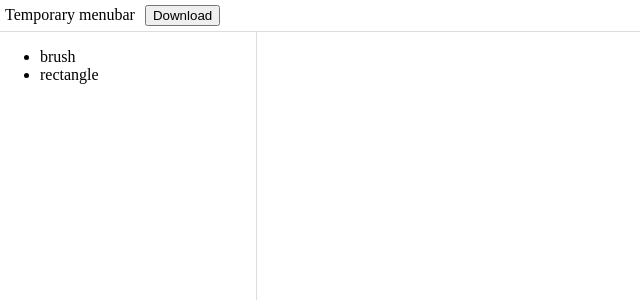
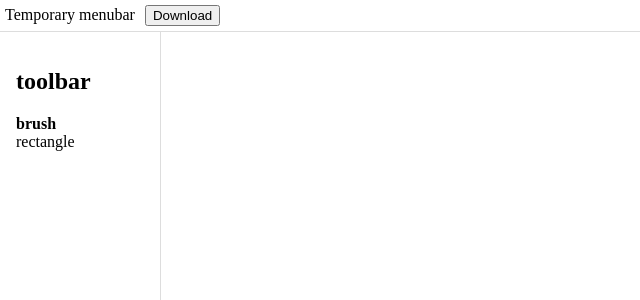
Before and after one commit to brandongit2/slate-old, a React (Create React App) app: page / in a window 1280 px wide. Shown: the top 300 px of the page, without its empty margins (0-640 px from the left). Built offline with nearby package versions, Linux system fonts and the light colour scheme.

Commit message:
Added current tool highlighting in toolbar.

```diff
--- a/src/App.jsx
+++ b/src/App.jsx
@@ -24,7 +24,7 @@ class App extends React.Component {
             <div id="app-container" className="container vertical">
                 <Menubar height={config.ui.menubar.height}></Menubar>
                 <div className="container horizontal grow">
-                    <Toolbar width={config.ui.toolbar.width}></Toolbar>
+                    <Toolbar currentTool={this.props.currentTool} width={config.ui.toolbar.width} />
                     <Canvas id="main-canvas" grow />
                 </div>
             </div>
@@ -33,14 +33,16 @@ class App extends React.Component {
 }
 
 App.propTypes = {
-    dispatch: PropTypes.func.isRequired,
-    width:    PropTypes.number.isRequired,
-    height:   PropTypes.number.isRequired
+    dispatch:    PropTypes.func.isRequired,
+    currentTool: PropTypes.string.isRequired,
+    width:       PropTypes.number.isRequired,
+    height:      PropTypes.number.isRequired
 };
 
 const mapStateToProps = state => ({
-    width:  state.window.width,
-    height: state.window.height
+    currentTool: state.currentTool,
+    width:       state.window.width,
+    height:      state.window.height
 });
 
 export default connect(mapStateToProps)(App);
--- a/src/components/Canvas/tools/Brush.js
+++ b/src/components/Canvas/tools/Brush.js
@@ -48,7 +48,6 @@ export class Brush extends Tool {
     mouseMove(e) {
         super.mouseMove(e);
 
-        console.log('brush');
         if (this.strokes[0]) {
             this.addToStroke(0, e.pageX, e.pageY);
         }
--- a/src/components/Canvas/tools/RectTool.js
+++ b/src/components/Canvas/tools/RectTool.js
@@ -31,7 +31,6 @@ export class RectTool extends Tool {
 
     resize(source, x, y) {
         let pos = this.rects[source].startPos.slice(); // .slice() copies array
-        console.log(pos);
 
         let width = this.stcc(x, y)[0] - this.rects[source].startPos[0];
         if (width < 0) {
--- a/src/components/Menubar/index.jsx
+++ b/src/components/Menubar/index.jsx
@@ -40,8 +40,5 @@ export class Menubar extends React.Component {
 }
 
 Menubar.propTypes = {
-    height: PropTypes.oneOfType([
-        PropTypes.number,
-        PropTypes.string
-    ]).isRequired
+    height: PropTypes.string.isRequired
 };
--- a/src/components/Toolbar/index.css
+++ b/src/components/Toolbar/index.css
@@ -1,4 +1,15 @@
 .toolbar {
     background: white;
     border-right: 1px solid var(--accent);
+    padding: 1rem;
 }
+
+#list {
+    list-style-type: none;
+    margin: 0px;
+    padding: 0px;
+}
+
+.current {
+    font-weight: bold;
+}
--- a/src/components/Toolbar/index.jsx
+++ b/src/components/Toolbar/index.jsx
@@ -1,25 +1,36 @@
 import PropTypes from 'prop-types';
 import React from 'react';
 import {connect} from 'react-redux';
+import {generate} from 'shortid';
 
 import {changeTool} from '../../actions';
 import './index.css';
 
-export let Toolbar = ({width, changeTool}) => (
-    <div className="toolbar" style={{flexBasis: width}}>
-        <ul>
-            <li onClick={() => { changeTool('brush'); }}>brush</li>
-            <li onClick={() => { changeTool('rectangle'); }}>rectangle</li>
-        </ul>
-    </div>
-);
+export let Toolbar = ({currentTool, changeTool, width}) => {
+    let tools = ['brush', 'rectangle'];
+    return (
+        <div className="toolbar" style={{flexBasis: width}}>
+            <h2>toolbar</h2>
+            <ul id="list">
+                {tools.map(tool => (
+                    <li
+                        key={generate()}
+                        onClick={() => { changeTool(tool); }}
+                        onTouchStart={() => { changeTool(tool); }}
+                        className={currentTool === tool ? 'current' : ''}
+                    >
+                        {tool}
+                    </li>
+                ))}
+            </ul>
+        </div>
+    );
+};
 
 Toolbar.propTypes = {
-    width: PropTypes.oneOfType([
-        PropTypes.number,
-        PropTypes.string
-    ]).isRequired,
-    changeTool: PropTypes.func.isRequired
+    changeTool:  PropTypes.func.isRequired,
+    currentTool: PropTypes.string.isRequired,
+    width:       PropTypes.string.isRequired
 };
 
 const mapDispatchToProps = dispatch => ({
--- a/src/config.json
+++ b/src/config.json
@@ -4,6 +4,9 @@
             "height": "30px"
         },
         "toolbar": {
+            "width": "10vw"
+        },
+        "properties-bar": {
             "width": "20vw"
         }
     },
```
